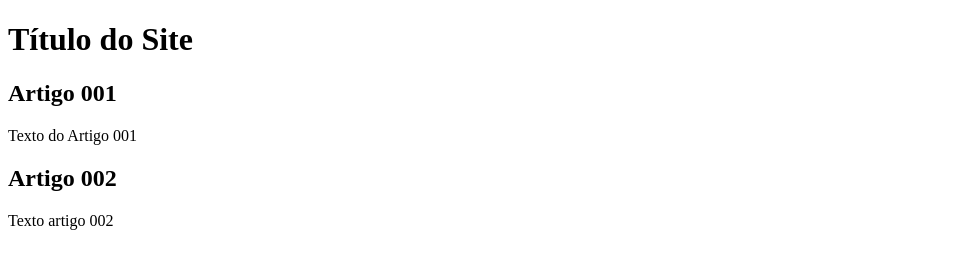
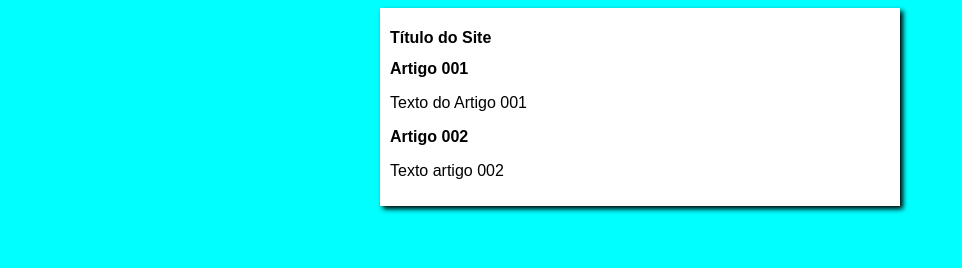
Before and after one commit to Douglasbpinheiro/Teste_site, a plain HTML site: page index.html in a window 1280 px wide. Shown: the whole page, without its empty margins (0-962 px from the left). Drawn offline with Linux system fonts and the light colour scheme.

Commit message:
Desing iniciado
Design iniciado

```diff
--- /dev/null
+++ b/estilos/style.css
@@ -0,0 +1,16 @@
+*{
+font-family: Arial, Helvetica, sans-serif;
+font-size: 16px;
+}
+
+body{
+    background-color: aqua;
+}
+
+main{
+    background-color: white;
+    width: 500px;
+    margin: auto;
+    padding: 10px;
+    box-shadow: 3px 3px 5px rgb(0, 0, 0.473)
+}
--- a/index.html
+++ b/index.html
@@ -4,6 +4,7 @@
     <meta charset="UTF-8">
     <meta name="viewport" content="width=device-width, initial-scale=1.0">
     <title>Titulo do Site</title>
+    <link rel="stylesheet" href="estilos/style.css">
 </head>
 <body>
    <main>
```
